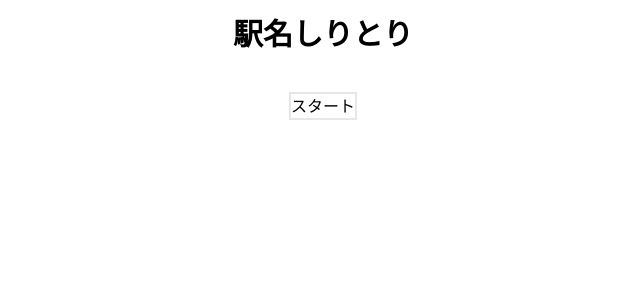
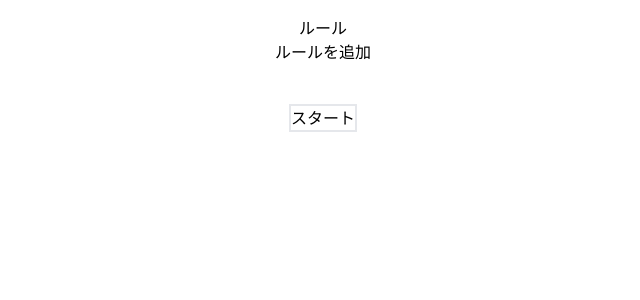
Before and after one commit to atommy-euph/snwc2, a React (Create React App) app: page / in a window 1280 px wide. Shown: the top 300 px of the page, without its empty margins (317-957 px from the left). Built offline with nearby package versions, Linux system fonts and the light colour scheme.

Commit message:
add Start component

```diff
--- a/src/App.js
+++ b/src/App.js
@@ -2,7 +2,7 @@ import { useState } from "react";
 import "./App.css";
 
 import Notice from "./components/Notice";
-
+import Start from "./components/Start";
 import {
   isValidLetters,
   isIncludedInStations,
@@ -65,6 +65,10 @@ function App() {
     }
   };
 
+  const handleGameStart = () => {
+    setIsGameStart(true);
+  };
+
   const restartGame = () => {
     console.log("restarted the game");
     setAnswers([getFirstStation()]);
@@ -74,20 +78,11 @@ function App() {
   };
 
   return (
-    <div className="App container h-screen">
-      <h1 className="mt-4 text-3xl font-bold">駅名しりとり</h1>
+    <div className="App container h-screen py-4">
+      {/* <h1 className="mt-4 text-3xl font-bold">駅名しりとり</h1> */}
       {/* display if the game doesn't start */}
       {!(isGameStart || isGameOver) && (
-        <>
-          <button
-            className={`mt-10 border-2 ${isGameStart ? "hidden" : ""}`}
-            onClick={() => {
-              setIsGameStart(true);
-            }}
-          >
-            スタート
-          </button>
-        </>
+        <Start handleGameStart={handleGameStart} isGameStart={isGameStart} />
       )}
       {/* display if the game starts */}
       {isGameStart && !isGameOver && (
--- /dev/null
+++ b/src/components/Start.jsx
@@ -0,0 +1,22 @@
+import React from "react";
+
+const Start = ({ handleGameStart, isGameStart }) => {
+  return (
+    <div>
+      <div>
+        <h2>ルール</h2>
+        <ul>
+          <li>ルールを追加</li>
+        </ul>
+      </div>
+      <button
+        className={`mt-10 border-2 ${isGameStart ? "hidden" : ""}`}
+        onClick={handleGameStart}
+      >
+        スタート
+      </button>
+    </div>
+  );
+};
+
+export default Start;
```
